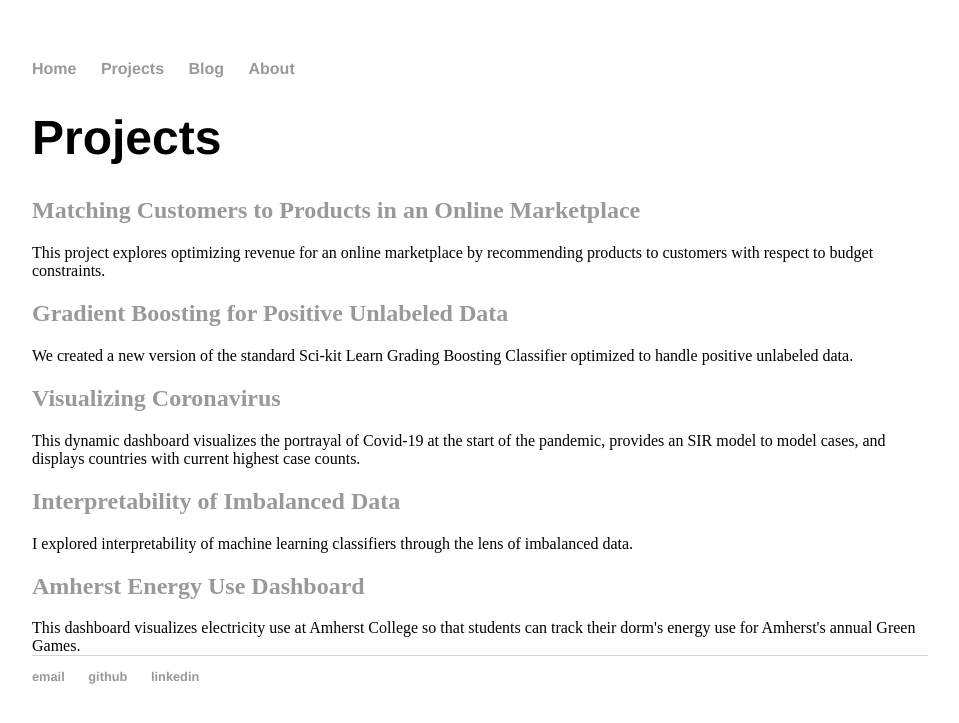
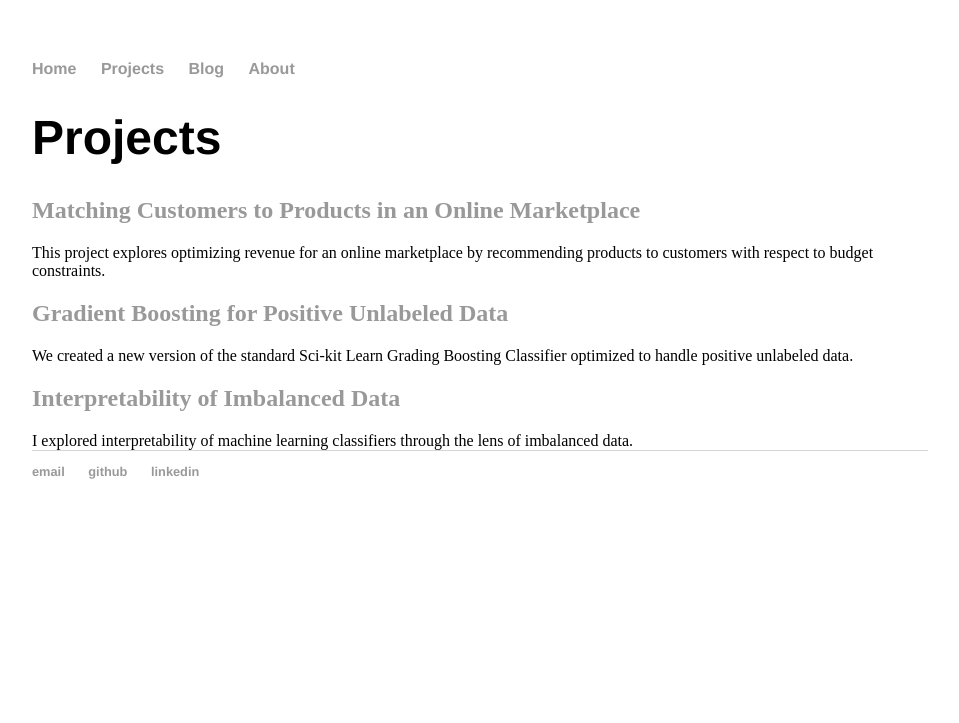
Before and after one commit to aboskovic21/aboskovic21.github.io, a Jekyll site: the page built from projects/index.html, in a window 1280 px wide. Shown: the top 723 px of the page, without its empty margins (160-1119 px from the left). Built offline with Jekyll 4.4.1, drawn with Linux system fonts in a browser that asks for light colours.

Commit message:
Update index.html

```diff
--- a/projects/index.html
+++ b/projects/index.html
@@ -15,18 +15,15 @@ layout: default
 
 	We created a new version of the standard Sci-kit Learn Grading Boosting Classifier optimized to handle positive unlabeled data.
 
-	<h2><a href="#"> Visualizing Coronavirus </a></h2>
+	<!-- <h2><a href="#"> Visualizing Coronavirus </a></h2>
 
 	This dynamic dashboard visualizes the portrayal of Covid-19 at the start of the pandemic, provides an SIR model to model cases, and displays countries with current highest case counts.
+	-->
 
 	<h2><a href="report2.pdf"> Interpretability of Imbalanced Data </a></h2>
 
 	I explored interpretability of machine learning classifiers through the lens of imbalanced data.
 
-	<h2><a href="r.amherst.edu/apps/aboskovic21/GreenGamesShiny"> Amherst Energy Use Dashboard </a></h2>
-
-	This dashboard visualizes electricity use at Amherst College so that students can track their dorm's energy use for Amherst's annual Green Games.
-
 	<br>
 
 </div><!-- /.blurb -->
```
